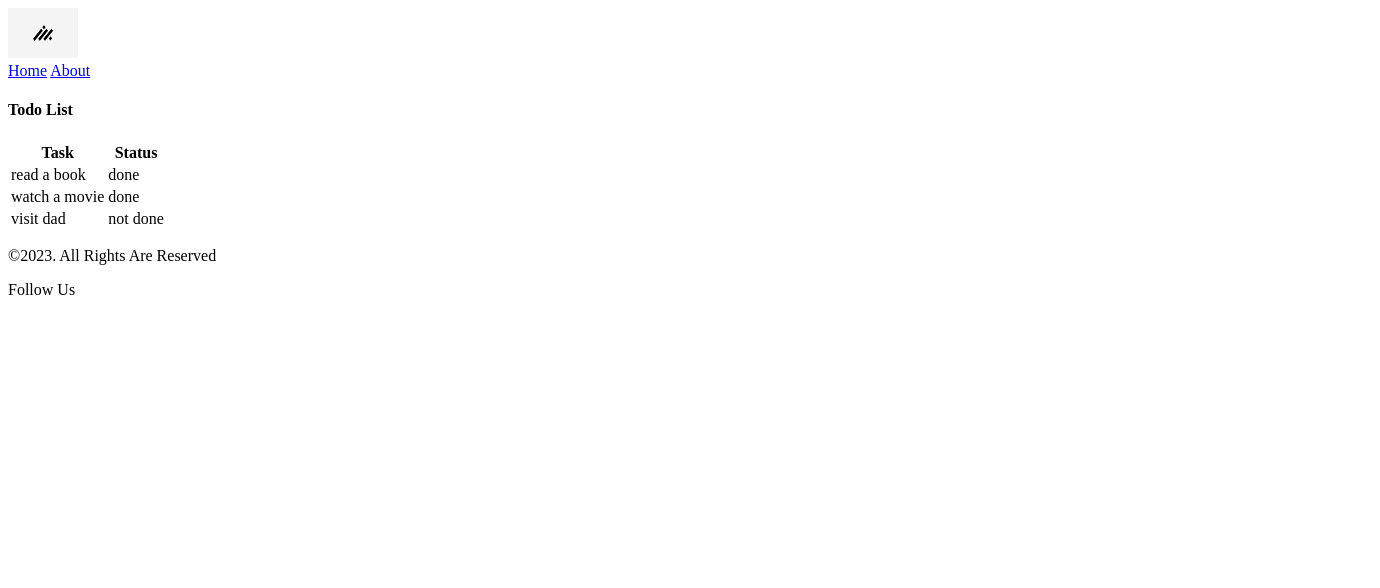
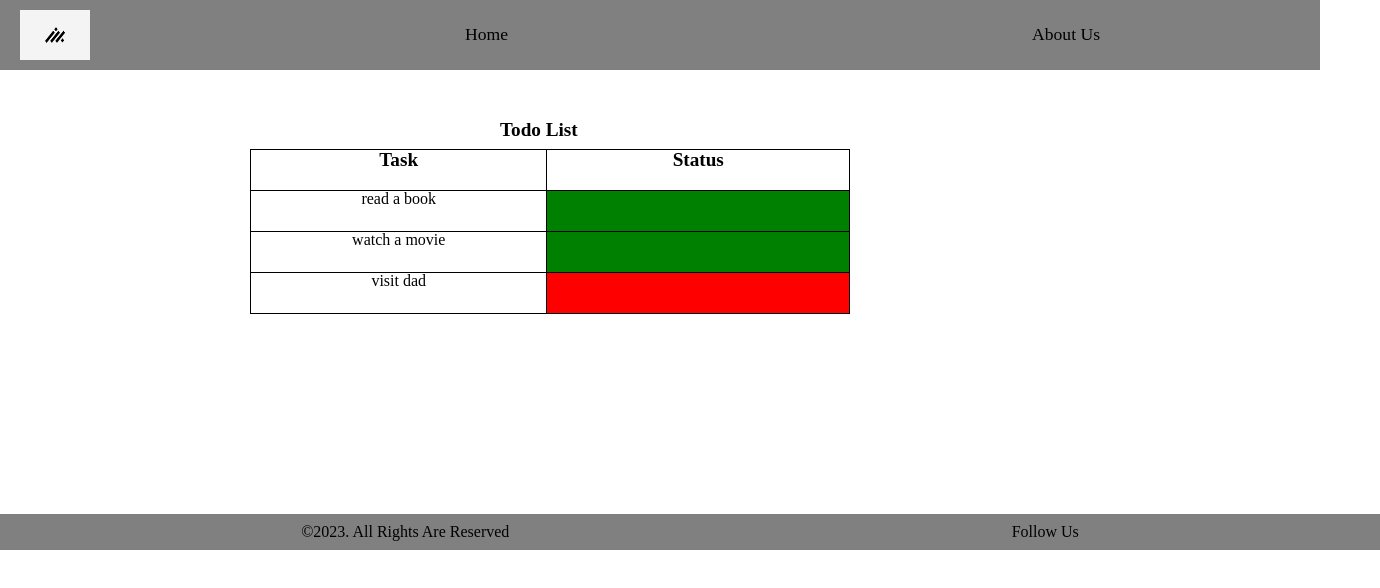
Before and after one commit to savanahamood/todo-project, a plain HTML site: page demo/index.html in a window 1280 px wide. Shown: the whole page, 1380 px wide, since content can reach past the window. Drawn offline with Linux system fonts and the light colour scheme.

Commit message:
adding todo list

```diff
--- /dev/null
+++ b/demo/css/reset.css
@@ -0,0 +1,48 @@
+/* http://meyerweb.com/eric/tools/css/reset/
+   v2.0 | 20110126
+   License: none (public domain)
+*/
+
+html, body, div, span, applet, object, iframe,
+h1, h2, h3, h4, h5, h6, p, blockquote, pre,
+a, abbr, acronym, address, big, cite, code,
+del, dfn, em, img, ins, kbd, q, s, samp,
+small, strike, strong, sub, sup, tt, var,
+b, u, i, center,
+dl, dt, dd, ol, ul, li,
+fieldset, form, label, legend,
+table, caption, tbody, tfoot, thead, tr, th, td,
+article, aside, canvas, details, embed,
+figure, figcaption, footer, header, hgroup,
+menu, nav, output, ruby, section, summary,
+time, mark, audio, video {
+	margin: 0;
+	padding: 0;
+	border: 0;
+	font-size: 100%;
+	font: inherit;
+	vertical-align: baseline;
+}
+/* HTML5 display-role reset for older browsers */
+article, aside, details, figcaption, figure,
+footer, header, hgroup, menu, nav, section {
+	display: block;
+}
+body {
+	line-height: 1;
+}
+ol, ul {
+	list-style: none;
+}
+blockquote, q {
+	quotes: none;
+}
+blockquote:before, blockquote:after,
+q:before, q:after {
+	content: '';
+	content: none;
+}
+table {
+	border-collapse: collapse;
+	border-spacing: 0;
+}
--- /dev/null
+++ b/demo/css/style.css
@@ -0,0 +1,147 @@
+header{
+  background-color: grey;
+  width: 100%;
+  display: flex;
+  justify-content: space-between;
+  align-items: center;
+  padding: 10px 20px;
+}
+
+.navg a{
+  color: black;
+  text-decoration: none;
+  font-size: 1.1em;
+  padding-left: 100px;
+
+
+}
+#home{
+  margin-right: 400px;
+  margin-left: 50px;
+}
+#about{
+  margin-right: 200px;
+  margin-left: 20px;
+
+}
+h4{
+  font-size: larger;
+
+  padding-left: 500px;
+padding-top: 50px;
+padding-bottom: 50px;
+font-weight: bold;
+
+}
+.content-table thead tr{
+  font-weight: bold;
+  font-size: larger;
+}
+table, th, td {
+
+  border: 1px solid;
+  width: 600px;
+  height: 40px;
+  text-align: center;
+  margin-top: -40px;
+  margin-left: 250px;
+  margin-bottom: 200px;
+}
+.done{
+  border-color: black;
+  color: green;
+
+  background-color: green;
+
+}
+.notdone{
+  border-color: black;
+  color: red;
+  background-color:red
+}
+
+
+footer {
+
+  display: flex;
+  align-items: center;
+  justify-content: center;
+  background-color: grey;
+  display: flex;
+  justify-content: space-around;
+  width: 100%;
+  padding: 10px 50px;
+}
+#name{
+  color: red;
+}
+/* .MyInfo{
+#contact{color:red
+  height: 250px;
+  width: 200px;
+float: left;
+margin-right: 50px;
+border-radius: 80%;
+}}
+} */
+.Form-section
+h1{
+  color: red;
+}
+#form {
+  margin-right: 500px;
+}
+
+.MyInfo
+img{display: flex;
+margin-top: 50px;}
+h1{
+  text-align: center;
+}
+#para{
+ margin-left: 300px;
+ margin-bottom: 150px;
+ margin-top: -50px;
+  }
+
+  .form{
+    width: 50%;
+    padding: 12px 20px;
+    margin-left: 250px;
+    }
+
+    #Email{margin-left: 65px;
+
+     border-color :black;
+      width: 60%;
+    }
+
+  #Name{margin-left: 65px;
+
+    border-color :black;
+    width: 60%;
+  }
+
+  #Message{margin-left: 65px;
+
+    border-color :black;
+    width: 60%;
+  height: 100px;
+  }
+
+  input{
+    border: 2px solid;
+    border-radius: 4px;
+    padding: 8px 10px;
+    margin: 4px 0;
+
+  }
+  button{
+    width: 20%;
+    padding: 12px 20px;
+    margin: 8px 0;
+    box-sizing: border-box;
+    background: gray;
+
+    margin-left: 500px;
+  }
--- a/index.html
+++ b/demo/index.html
@@ -4,40 +4,51 @@
     <meta charset="UTF-8">
     <meta http-equiv="X-UA-Compatible" content="IE=edge">
     <meta name="viewport" content="width=device-width, initial-scale=1.0">
+
     <title>Home Page</title>
-    <img src="images/logo.webp" alt="logo"  class="logo"  width="70" height="50">
 
-</head>
-<body>
-   <header>
-    <nav class="topnav">
-        <a class="active" href="index.html">Home</a>
+    <link rel="stylesheet" href="./css/reset.css">
+    <link rel="stylesheet" href="./css/style.css">
+  </head>
+  <body>
 
-        <a href="about.html">About</a>
-    </nav>
+    <header>
+      <img src="images/logo.webp" alt="logo"  class="logo"  width="70" height="50">
+
+      <nav class="navg">
+
+           <a id="home" href="index.html">Home</a>
+    <a id="about" href="about.html">About Us</a>
+
+  </nav>
    </header>
 <h4>Todo List</h4>
-   <table>
+   <table class="content-table">
+
+  <thead>
     <tr>
       <th>Task</th>
       <th>Status</th>
 
     </tr>
+  </thead>
+  <tbody>
     <tr>
       <td>read a book</td>
-      <td>done</td>
+      <td class="done">done</td>
 
     </tr>
     <tr>
       <td>watch a movie</td>
-      <td>done</td>
+      <td class="done">done</td>
 
     </tr>
     <tr>
         <td>visit dad</td>
-        <td>not done</td>
+        <td class="notdone">not done</td>
 
       </tr>
+  </tbody>
   </table>
 
   <footer>
```
Also changed, not shown: demo/about.html (renamed from about.html, +19 -12 lines), demo/images/logo.webp (renamed from images/logo.webp), demo/images/page 2.jpeg (renamed from images/page 2.jpeg), demo/images/page1.jpeg (renamed from images/page1.jpeg), demo/images/sa.jpeg (renamed from images/sa.jpeg).
